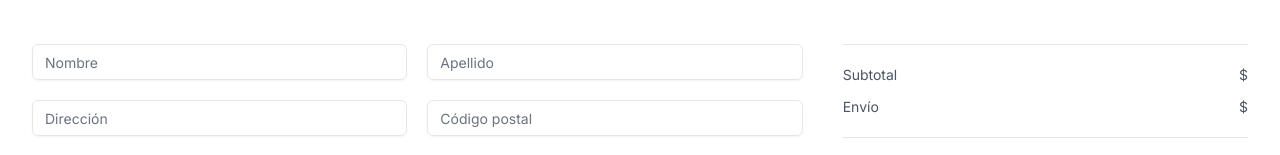
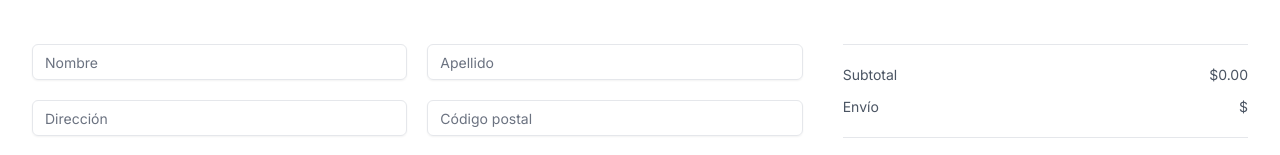
Before and after one commit to Exequielrd/eccomerce, a Next.js app: page /checkout in a window 1280 px wide. Shown: the part 192-347 px from the top of the page. Built offline with nearby package versions, Linux system fonts and the light colour scheme.

Commit message:
scroll fix

```diff
--- a/src/app/cart/page.jsx
+++ b/src/app/cart/page.jsx
@@ -24,7 +24,7 @@ export default async function page() {
         </p>
         <p className="flex items-center justify-between mt-3 text-sm text-subtitle">
           <span>Envío</span>
-          <span>$0</span>
+          <span>$0.00</span>
         </p>
         <hr className="my-5" />
         <p className="flex items-center justify-between mt-3 text-sm text-subtitle">
--- a/src/app/products/[id]/page.jsx
+++ b/src/app/products/[id]/page.jsx
@@ -11,7 +11,6 @@ export default async function page({ params, searchParams }) {
   const { data, error } = await supabase.from("products").select().eq("id", id)
   const product = data[0]
   const noItems = product.stock < 1
-  console.log(product)
 
   return (
     <section className="container py-12">
@@ -31,7 +30,7 @@ export default async function page({ params, searchParams }) {
           </div>
         </div>
         <div className="flex flex-col justify-end w-full gap-5 lg:w-1/4">
-          <div className="flex flex-col w-full gap-5">
+          <div className="flex flex-col w-full gap-5" id="variants">
             {product.variants.map((variant, index) => (
               <div key={index} className="flex flex-col gap-3 capitalize">
                 <p className="text-sm">Select {variant.title}</p>
--- a/src/components/cart/Subtotal.jsx
+++ b/src/components/cart/Subtotal.jsx
@@ -6,5 +6,5 @@ export default function Subtotal() {
     return acc + el.price * el.qty
   }, 0)
 
-  return <span>${total?.toFixed(2)}</span>
+  return <span>${total?.toFixed(2) || "0.00"}</span>
 }
--- a/src/components/product/VariantSelector.jsx
+++ b/src/components/product/VariantSelector.jsx
@@ -9,7 +9,7 @@ export default function VariantSelector({ selected, value, title }) {
     const url = new URL(window.location)
 
     url.searchParams.set(title, value)
-    router.push(url.toString())
+    router.push(url.toString(), { scroll: false })
   }
 
   return (
```
